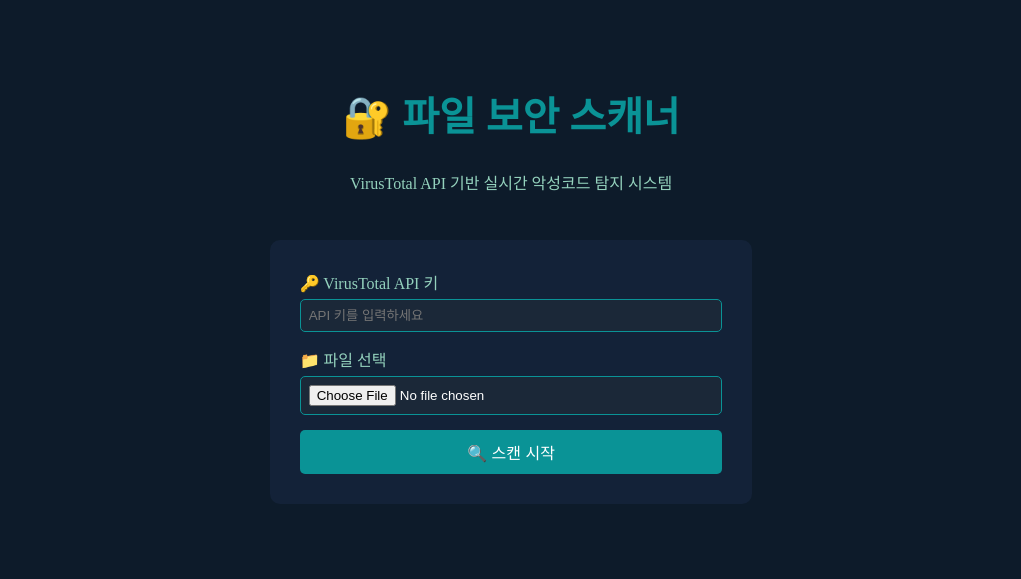
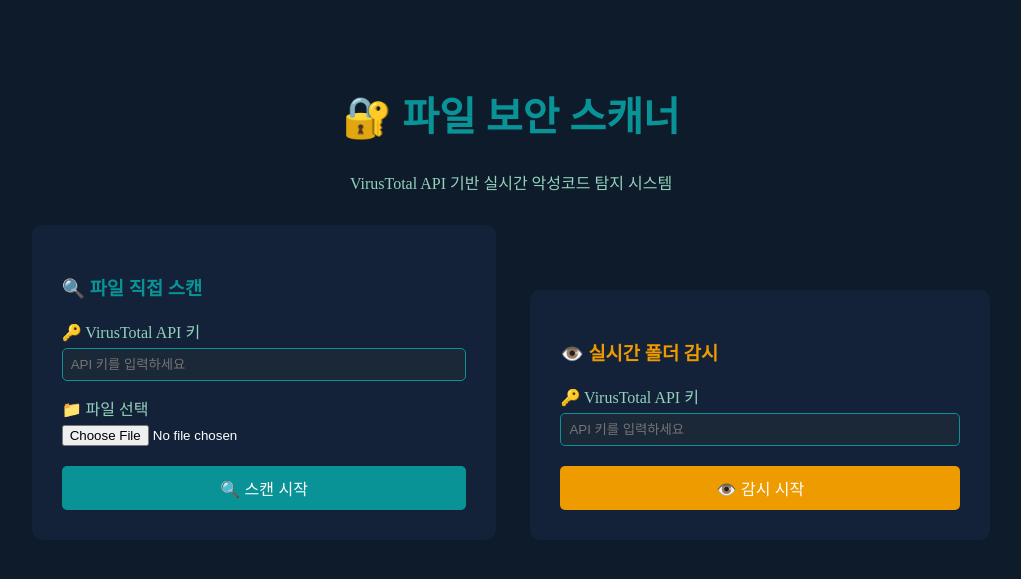
Before and after one commit to a39161026-dotcom/Mokpo-Security_check.py, a Django app: page / in a window 1280 px wide. Shown: the top 579 px of the page, without its empty margins (129-1150 px from the left). Run offline with Django 5.2, Linux system fonts and the light colour scheme.

Commit message:
Watchdog 실시간 감시 추가

```diff
--- /dev/null
+++ b/quarantine/X5O!P%@AP[4PZX54(P^)7CC)7}$EICAR-ST.txt
@@ -0,0 +1 @@
+X5O!P%@AP[4\PZX54(P^)7CC)7}$EICAR-STANDARD-ANTIVIRUS-TEST-FILE!$H+H*
--- /dev/null
+++ b/quarantine/malware_01.txt
@@ -0,0 +1 @@
+X5O!P%@AP[4\PZX54(P^)7CC)7}$EICAR-STANDARD-ANTIVIRUS-TEST-FILE!$H+H*
--- /dev/null
+++ b/quarantine/malware_01_20260509_094224.txt
@@ -0,0 +1 @@
+X5O!P%@AP[4\PZX54(P^)7CC)7}$EICAR-STANDARD-ANTIVIRUS-TEST-FILE!$H+H*
--- /dev/null
+++ b/quarantine/malware_test.txt
@@ -0,0 +1 @@
+X5O!P%@AP[4\PZX54(P^)7CC)7}$EICAR-STANDARD-ANTIVIRUS-TEST-FILE!$H+H*
--- /dev/null
+++ b/safe_files/clean_doc.txt
@@ -0,0 +1 @@
+이 파일은 안전한 일반 문서 내용입니다.
--- /dev/null
+++ b/safe_files/clean_doc_20260509_094226.txt
@@ -0,0 +1 @@
+이 파일은 안전한 일반 문서 내용입니다.
--- /dev/null
+++ b/safe_files/suspicious_script.py
@@ -0,0 +1 @@
+import os; os.system('format c:')
--- /dev/null
+++ b/safe_files/suspicious_script_20260509_094226.py
@@ -0,0 +1 @@
+import os; os.system('format c:')
--- a/scanner/views.py
+++ b/scanner/views.py
@@ -1,46 +1,65 @@
 import os
 import sys
-import hashlib
-import requests
+import threading
 
 from django.shortcuts import render
 from .forms import UploadFileForm
+from .watcher import start_watching
 
 sys.path.append(os.path.dirname(os.path.dirname(os.path.abspath(__file__))))
 import security as sc
 
 UPLOAD_DIR = os.path.join(os.path.dirname(os.path.dirname(os.path.abspath(__file__))), 'media')
 
+watch_thread = None
+is_watching = False
+
 def index(request):
+    global watch_thread, is_watching
     result = None
+    form = UploadFileForm()
 
     if request.method == 'POST':
-        form = UploadFileForm(request.POST, request.FILES)
-        if form.is_valid():
-            api_key = form.cleaned_data['api_key']
-            uploaded_file = request.FILES['file']
+        action = request.POST.get('action')
 
-            # 파일 저장
-            os.makedirs(UPLOAD_DIR, exist_ok=True)
-            file_path = os.path.join(UPLOAD_DIR, uploaded_file.name)
-            with open(file_path, 'wb') as f:
-                for chunk in uploaded_file.chunks():
-                    f.write(chunk)
+        if action == 'scan':
+            if request.FILES.get('file'):
+                form = UploadFileForm(request.POST, request.FILES)
+                if form.is_valid():
+                    api_key = form.cleaned_data['api_key']
+                    uploaded_file = request.FILES['file']
 
-            # API 키 설정 후 스캔
-            sc._SAVED_API_KEY = api_key
-            is_safe = sc.check_security(file_path)
+                    os.makedirs(UPLOAD_DIR, exist_ok=True)
+                    file_path = os.path.join(UPLOAD_DIR, uploaded_file.name)
+                    with open(file_path, 'wb') as f:
+                        for chunk in uploaded_file.chunks():
+                            f.write(chunk)
 
-            result = {
-                'filename': uploaded_file.name,
-                'status': '✅ 안전' if is_safe else '🚨 악성 — 격리 완료',
-                'is_safe': is_safe
-            }
+                    sc._SAVED_API_KEY = api_key
+                    is_safe = sc.check_security(file_path)
 
-            if not is_safe:
-                sc.quarantine(file_path)
+                    result = {
+                        'filename': uploaded_file.name,
+                        'status': '✅ 안전' if is_safe else '🚨 악성 — 격리 완료',
+                        'is_safe': is_safe
+                    }
 
-    else:
-        form = UploadFileForm()
+                    if not is_safe:
+                        sc.quarantine(file_path)
 
-    return render(request, 'scanner/index.html', {'form': form, 'result': result})
+        elif action == 'watch':
+            api_key = request.POST.get('api_key', '')
+            if not is_watching and api_key:
+                watch_dir = os.path.join(os.path.dirname(os.path.dirname(os.path.abspath(__file__))), 'watch_folder')
+                watch_thread = threading.Thread(
+                    target=start_watching, args=(watch_dir, api_key), daemon=True
+                )
+                watch_thread.start()
+                is_watching = True
+                result = {'watch': True, 'watch_dir': watch_dir}
+
+    return render(request, 'scanner/index.html', {
+        'form': form,
+        'result': result,
+        'is_watching': is_watching
+    })
--- a/templates/scanner/index.html
+++ b/templates/scanner/index.html
@@ -7,14 +7,18 @@
         body { font-family: 맑은 고딕; background: #0D1B2A; color: white; text-align: center; padding: 50px; }
         h1 { color: #0A9396; font-size: 2.5em; }
         p { color: #94D2BD; }
-        .upload-box { background: #132238; padding: 30px; border-radius: 10px; display: inline-block; margin-top: 30px; min-width: 400px; }
-        label { display: block; color: #94D2BD; margin-bottom: 5px; text-align: left; }
-        input[type="password"], input[type="file"] { width: 100%; padding: 8px; margin-bottom: 15px; background: #1B2838; border: 1px solid #0A9396; border-radius: 5px; color: white; box-sizing: border-box; }
-        button { background: #0A9396; color: white; border: none; padding: 10px 30px; border-radius: 5px; cursor: pointer; font-size: 1em; width: 100%; }
+        .box { background: #132238; padding: 30px; border-radius: 10px; display: inline-block; margin: 15px; min-width: 400px; text-align: left; }
+        label { display: block; color: #94D2BD; margin-bottom: 5px; }
+        input[type="password"], input[type="text"] { width: 100%; padding: 8px; margin-bottom: 15px; background: #1B2838; border: 1px solid #0A9396; border-radius: 5px; color: white; box-sizing: border-box; }
+        input[type="file"] { color: white; margin-bottom: 15px; }
+        button { background: #0A9396; color: white; border: none; padding: 10px 30px; border-radius: 5px; cursor: pointer; font-size: 1em; width: 100%; margin-top: 5px; }
         button:hover { background: #094d4f; }
-        .result { margin-top: 30px; padding: 20px; border-radius: 10px; display: inline-block; min-width: 400px; }
+        .watch-btn { background: #EE9B00; }
+        .watch-btn:hover { background: #cc8400; }
+        .result { margin-top: 20px; padding: 20px; border-radius: 10px; }
         .safe { background: #1A3D2B; border: 1px solid #0A9396; }
         .danger { background: #3D1A1A; border: 1px solid #ff4444; }
+        .watching { background: #1A3A2A; border: 1px solid #EE9B00; padding: 15px; border-radius: 10px; margin-top: 20px; }
         .filename { font-size: 1.2em; font-weight: bold; }
         .status { font-size: 1.5em; margin-top: 10px; }
     </style>
@@ -23,23 +27,44 @@
     <h1>🔐 파일 보안 스캐너</h1>
     <p>VirusTotal API 기반 실시간 악성코드 탐지 시스템</p>
 
-    <div class="upload-box">
+    <!-- 파일 스캔 -->
+    <div class="box">
+        <h3 style="color:#0A9396">🔍 파일 직접 스캔</h3>
         <form method="post" enctype="multipart/form-data">
             {% csrf_token %}
+            <input type="hidden" name="action" value="scan">
             <label>🔑 VirusTotal API 키</label>
             {{ form.api_key }}
             <label>📁 파일 선택</label>
             {{ form.file }}
             <button type="submit">🔍 스캔 시작</button>
         </form>
+
+        {% if result and not result.watch %}
+        <div class="result {% if result.is_safe %}safe{% else %}danger{% endif %}">
+            <div class="filename">📄 {{ result.filename }}</div>
+            <div class="status">{{ result.status }}</div>
+        </div>
+        {% endif %}
     </div>
 
-    {% if result %}
-    <div class="result {% if result.is_safe %}safe{% else %}danger{% endif %}">
-        <div class="filename">📄 {{ result.filename }}</div>
-        <div class="status">{{ result.status }}</div>
+    <!-- 실시간 감시 -->
+    <div class="box">
+        <h3 style="color:#EE9B00">👁️ 실시간 폴더 감시</h3>
+        {% if is_watching %}
+        <div class="watching">
+            <p>✅ 감시 중... watch_folder 폴더에 파일을 넣으면 자동 스캔됩니다!</p>
+        </div>
+        {% else %}
+        <form method="post">
+            {% csrf_token %}
+            <input type="hidden" name="action" value="watch">
+            <label>🔑 VirusTotal API 키</label>
+            <input type="password" name="api_key" placeholder="API 키를 입력하세요">
+            <button type="submit" class="watch-btn">👁️ 감시 시작</button>
+        </form>
+        {% endif %}
     </div>
-    {% endif %}
 
 </body>
 </html>
```
Also changed, not shown: scanner/watcher.py (added, +48 -0 lines), safe_files/normal_photo.png (added), safe_files/normal_photo_20260509_094226.png (added).
